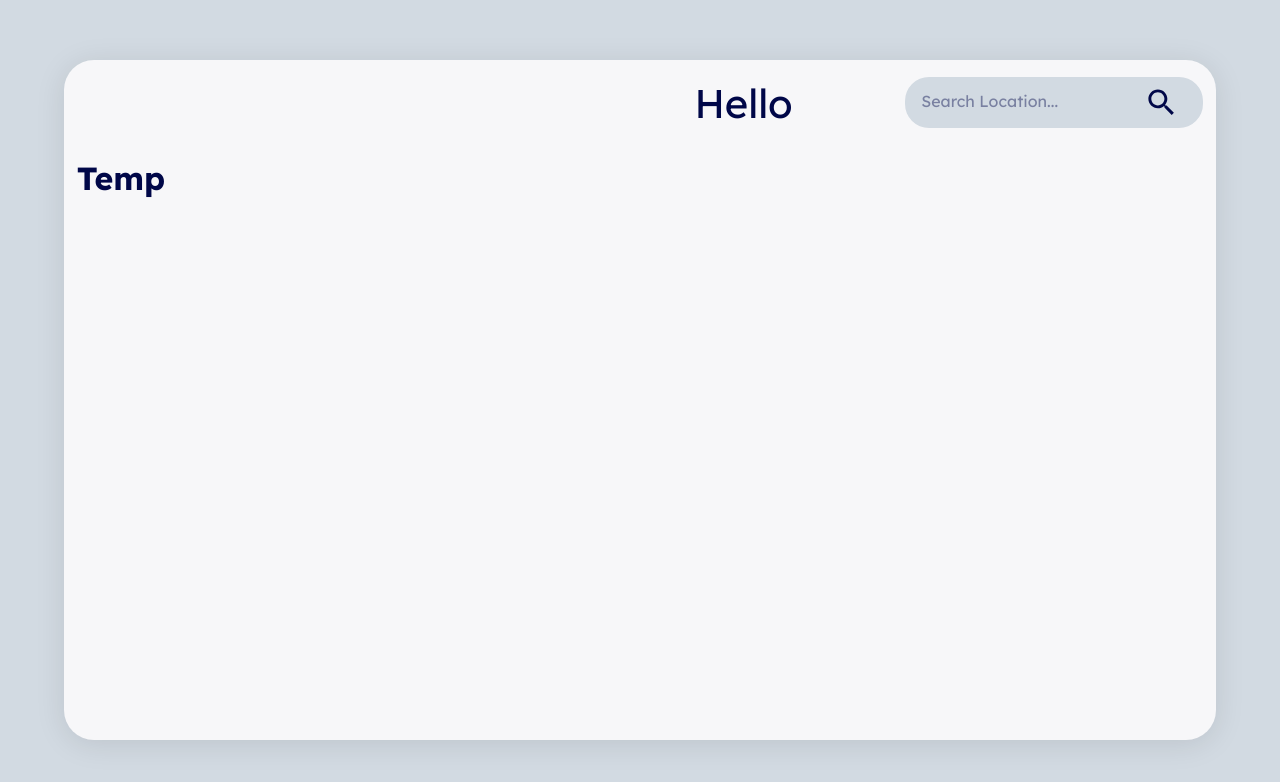
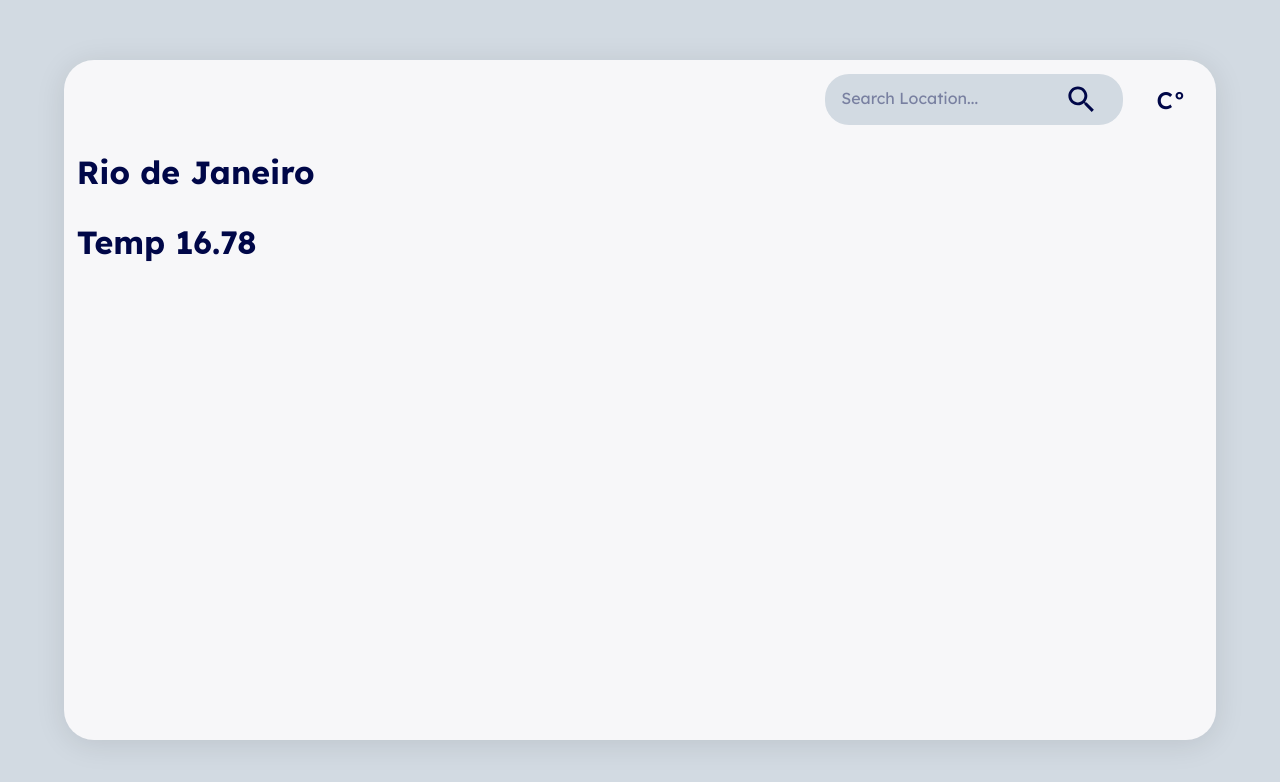
Before and after one commit to NathanStabille/weather, a React (Create React App) app: page / in a window 1280 px wide. Shown: the top 782 px of the page. Built offline with nearby package versions, Linux system fonts and the light colour scheme; no server answers.

Commit message:
add button unit/input search update functions

```diff
--- a/src/App.tsx
+++ b/src/App.tsx
@@ -1,37 +1,16 @@
-import { CssBaseline } from "@mui/material";
-import { useEffect, useState } from "react";
 import { InputSearch } from "./components/InputSearch/InputSearch";
-import { AppThemeProvider } from "./context/ThemeContext";
+import { useWeatherContext } from "./context/WeatherContext";
 import { Layout } from "./layout/Layout";
-import { getWeatherAll } from "./services/api/weatherAPI";
-import { WeatherType } from "./types/WeatherType";
 
 export const App = () => {
-  // useEffect(() => {
-  //   navigator.geolocation.getCurrentPosition((position) => {
-  //     console.log(position);
-  //   });
-  // }, []);
-
-  const [appWeather, setAppWeather] = useState({} as WeatherType);
-
-  useEffect(() => {
-    const getWeather = async () => {
-      setAppWeather(await getWeatherAll("rio de janeiro", "metric"));
-    };
-
-    getWeather();
-  }, []);
+  const { weather } = useWeatherContext();
 
   return (
-    <AppThemeProvider>
-      <CssBaseline />
-      <Layout>
-        <InputSearch appWeather={appWeather} setAppWeather={setAppWeather}/>
+    <Layout>
+      <InputSearch />
 
-        <h1>{appWeather.city}</h1>
-        <h1>Temp {appWeather.temp}</h1>
-      </Layout>
-    </AppThemeProvider>
+      <h1> {weather.city} </h1>
+      <h1>Temp {weather.temp} </h1>
+    </Layout>
   );
 };
--- a/src/components/InputSearch/InputSearch.tsx
+++ b/src/components/InputSearch/InputSearch.tsx
@@ -1,23 +1,81 @@
 import { Search } from "@mui/icons-material";
-import { Box, IconButton, Input, Typography, useTheme } from "@mui/material";
-import { useState } from "react";
-import { WeatherType } from "../../types/WeatherType";
+import {
+  Box,
+  Button,
+  IconButton,
+  Input,
+  Menu,
+  MenuItem,
+  useTheme,
+} from "@mui/material";
+import { MouseEvent, useEffect, useState } from "react";
+import { useWeatherContext } from "../../context/WeatherContext";
+import { getLocationBrowser, getWeather } from "../../services/api/weatherAPI";
 
-type Props = {
-  appWeather: WeatherType;
-  setAppWeather: (appWeather: WeatherType) => void;
-};
-
-export const InputSearch = ({ appWeather, setAppWeather }: Props) => {
+export const InputSearch = () => {
+  const theme = useTheme();
+  const { weather, setWeather } = useWeatherContext();
+  const [locationBrowser, setLocationBrowser] = useState(false);
   const [inputText, setInputText] = useState("");
 
-  const theme = useTheme();
+  // button states
+  const [anchorEl, setAnchorEl] = useState<null | HTMLElement>(null);
+  const [units, setUnits] = useState<"c" | "f">("c");
+  const open = Boolean(anchorEl);
+
+  const whichUnit = () => {
+    if (units === "f") {
+      return "imperial";
+    }
+
+    return "metric";
+  };
+
+  const handleClick = (event: MouseEvent<HTMLButtonElement>) => {
+    setAnchorEl(event.currentTarget);
+  };
+  const selectUnits = (unit: "c" | "f") => {
+    setUnits(unit);
+    setAnchorEl(null);
+  };
+  const handleClose = () => {
+    setAnchorEl(null);
+  };
+
+  const getWeatherInput = async (city: string, unit: string) => {
+    if (inputText !== "") {
+      setWeather(await getWeather(city, unit));
+      setInputText("");
+    }
+  };
+
+  // function for location of user
+  useEffect(() => {
+    const weatherBrowserLocation = () => {
+      navigator.geolocation.getCurrentPosition(async (position) => {
+        const latitude = position.coords.latitude;
+        const longitude = position.coords.longitude;
+
+        setLocationBrowser(true);
+        // setWeather(await getLocationBrowser(latitude, longitude));
+      });
+    };
+
+    weatherBrowserLocation();
+  }, []);
+
+  // update units weather
+  useEffect(() => {
+    const updateUnit = async () => {
+      inputText === "" &&
+        setWeather(await getWeather(weather.city, whichUnit()));
+    };
+
+    updateUnit();
+  }, [units]);
 
   return (
     <Box display="flex" justifyContent="flex-end" alignItems="center">
-      <Typography marginRight="10%" fontSize="2.5rem">
-        Hello
-      </Typography>
       <Box
         bgcolor={theme.palette.background.default}
         borderRadius={6}
@@ -27,12 +85,37 @@ export const InputSearch = ({ appWeather, setAppWeather }: Props) => {
           placeholder="Search Location..."
           disableUnderline={true}
           onChange={(e) => setInputText(e.target.value)}
+          onKeyDown={(e) =>
+            e.key === "Enter" && getWeatherInput(inputText, whichUnit())
+          }
           value={inputText}
         />
-        <IconButton sx={{ color: theme.palette.text.primary, marginLeft: 3 }}>
+        <IconButton
+          sx={{ color: theme.palette.text.primary, marginLeft: 3 }}
+          onClick={() => getWeatherInput(inputText, whichUnit())}
+        >
           <Search fontSize="large" />
         </IconButton>
       </Box>
+
+      {/* unit button */}
+      <Button
+        aria-controls={open ? "basic-menu" : undefined}
+        aria-haspopup="true"
+        aria-expanded={open ? "true" : undefined}
+        onClick={handleClick}
+        sx={{
+          color: theme.palette.text.primary,
+          fontSize: "1.5rem",
+          marginLeft: 2,
+        }}
+      >
+        {`${units.toUpperCase()}°`}
+      </Button>
+      <Menu anchorEl={anchorEl} open={open} onClose={handleClose}>
+        <MenuItem onClick={() => selectUnits("c")}>C°</MenuItem>
+        <MenuItem onClick={() => selectUnits("f")}>F°</MenuItem>
+      </Menu>
     </Box>
   );
 };
--- /dev/null
+++ b/src/context/WeatherContext.tsx
@@ -0,0 +1,47 @@
+import { createContext, ReactNode, useContext, useState } from "react";
+import { WeatherType } from "../types/WeatherType";
+
+interface IWeatherData {
+  weather: WeatherType;
+  setWeather: (weather: WeatherType) => void;
+}
+
+interface IWeatherProviderProps {
+  children: ReactNode;
+}
+
+const WeatherContext = createContext({} as IWeatherData);
+
+export const useWeatherContext = () => {
+  return useContext(WeatherContext);
+};
+
+export const WeatherProvider: React.FC<IWeatherProviderProps> = ({
+  children,
+}) => {
+  const [weather, setWeather] = useState<WeatherType>({
+    city: "Rio de Janeiro",
+    country: "BR",
+    weather: "Clouds",
+    climate: "overcast clouds",
+    feelsLike: 16.76,
+    icon: "04n",
+    temp: 16.78,
+    tempMax: 18.86,
+    tempMin: 16,
+    humidity: 86,
+    pressure: 1028,
+    visibility: 6000,
+    windSpeed: 3.6,
+    windDeg: 220,
+    clouds: 100,
+    sunset: 1660941504,
+    sunrise: 1660900492,
+  });
+
+  return (
+    <WeatherContext.Provider value={{ weather, setWeather }}>
+      {children}
+    </WeatherContext.Provider>
+  );
+};
--- a/src/index.tsx
+++ b/src/index.tsx
@@ -1,12 +1,20 @@
+import { CssBaseline } from "@mui/material";
 import React from "react";
 import ReactDOM from "react-dom/client";
 import { App } from "./App";
+import { AppThemeProvider } from "./context/ThemeContext";
+import { WeatherProvider } from "./context/WeatherContext";
 
 const root = ReactDOM.createRoot(
   document.getElementById("root") as HTMLElement
 );
 root.render(
   <React.StrictMode>
-    <App />
+    <AppThemeProvider>
+      <CssBaseline />
+      <WeatherProvider>
+        <App />
+      </WeatherProvider>
+    </AppThemeProvider>
   </React.StrictMode>
 );
--- a/src/services/api/weatherAPI.ts
+++ b/src/services/api/weatherAPI.ts
@@ -1,6 +1,7 @@
-export const getWeatherAll = async (city: string, units: string) => {
+
+export const getWeather = async (city: string, units: string) => {
   const response = await fetch(
-    `https://api.openweathermap.org/data/2.5/weather?q=${city}&units=${units}&appid=5ed414bf791291f37233f9f86499b348`
+    `https://api.openweathermap.org/data/2.5/weather?q=${city}&units=${units}&appid=${process.env.REACT_WEATHER_API_KEY}`
   ).then((res) => res.json());
 
   return {
@@ -23,3 +24,29 @@ export const getWeatherAll = async (city: string, units: string) => {
     sunrise: response["sys"].sunrise,
   };
 };
+
+export const getLocationBrowser = async (lat: number, long: number, units = 'metric') => {
+  const response = await fetch(
+    ` https://api.openweathermap.org/data/2.5/weather?lat=${lat}&lon=${long}&units=${units}&appid=${process.env.REACT_WEATHER_API_KEY}`
+  ).then((res) => res.json());
+
+  return {
+    city: response["name"],
+    country: response["sys"].country,
+    weather: response["weather"][0].main,
+    climate: response["weather"][0].description,
+    feelsLike: response["main"].feels_like,
+    icon: response["weather"][0].icon,
+    temp: response["main"].temp,
+    tempMax: response["main"].temp_max,
+    tempMin: response["main"].temp_min,
+    humidity: response["main"].humidity,
+    pressure: response["main"].pressure,
+    visibility: response["visibility"],
+    windSpeed: response["wind"].speed,
+    windDeg: response["wind"].deg,
+    clouds: response["clouds"].all,
+    sunset: response["sys"].sunset,
+    sunrise: response["sys"].sunrise,
+  };
+};
```
Also changed, not shown: 2 other files (tests, documents, lock files or other folders).
